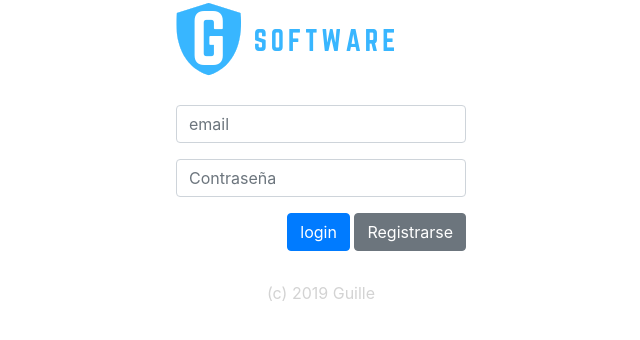
After one commit to guilledp/Proyecto, a PHP site: page /login.php in a window 1280 px wide. The commit adds this page. Shown: the top 340 px of the page, without its empty margins (319-959 px from the left). Run offline with PHP 8.4, Linux system fonts and the light colour scheme.

Commit message:
Validacion de formulario Login agregada

```diff
--- /dev/null
+++ b/login.php
@@ -0,0 +1,85 @@
+<?php
+$emailVacio = '';
+$passVacio = '';
+$formatoIncorrecto = '';
+
+
+if ($_POST) {
+
+  $email = $_POST['email'];
+  $pass = $_POST['pass'];
+
+  if (empty($email)) {
+  $emailVacio = "*Debe ingresar un email";}
+  elseif(!filter_var($email, FILTER_VALIDATE_EMAIL)) {
+  $formatoIncorrecto = "*el formato es incorrecto, debe ser nombre@ejemplo.com";
+  }
+
+  if (empty($pass)) {
+  $passVacio = "*Debe ingresar una contraseña";
+  }
+
+
+
+  echo $emailVacio . $passVacio . $formatoIncorrecto;
+
+}
+
+
+
+?>
+
+
+<!DOCTYPE html>
+<html lang="en" dir="ltr">
+  <head>
+    <meta charset="utf-8">
+    <link rel="stylesheet" href="https://stackpath.bootstrapcdn.com/bootstrap/4.3.1/css/bootstrap.min.css" integrity="sha384-ggOyR0iXCbMQv3Xipma34MD+dH/1fQ784/j6cY/iJTQUOhcWr7x9JvoRxT2MZw1T" crossorigin="anonymous">
+    <link rel="stylesheet" href="css/styles.css">
+    <meta name="viewport" content="width=device-width, initial-scale=1.0">
+    <link href="https://unpkg.com/ionicons@4.5.10-0/dist/css/ionicons.min.css" rel="stylesheet">
+
+    <title>Mi perfil</title>
+  </head>
+
+  <body>
+
+      <div class="row login">
+
+        <form action="login.php" method="post" class="col-md-5 col-xl-3">
+
+          <div class="logo">
+            <img src="img\G-LOGO.png" alt="">
+          </div>
+
+            <div class="form-group">
+              <input type="email" class="form-control" id="email" name="email" placeholder="email">
+            </div>
+
+            <div class="form-group">
+              <input type="password" class="form-control" id="pass" name="pass" placeholder="Contraseña" >
+            </div>
+
+
+          <div class="botones">
+
+            <!-- <button type="login" class="btn btn-secondary">Registrarse </button>
+            <button type="login" class="btn btn-primary">Login</button> -->
+            <input type="submit" class="btn btn-primary" value="login" >
+            <a href="register.php" class="btn btn-secondary" >Registrarse</a>
+
+          </div>
+
+          <footer>
+
+            (c) 2019 Guille
+
+          </footer>
+
+        </form>
+
+      </div>
+
+
+  </body>
+</html>
--- a/register.html
+++ b/register.php
@@ -53,8 +53,8 @@
             <!-- <button type="login" class="btn btn-secondary">Registrarse </button>
             <button type="login" class="btn btn-primary">Login</button> -->
 
-            <a href="login.html" class="btn btn-secondary" >login</a>
-            <a href="register.html" class="btn btn-primary" >Registrarse</a>
+            <a href="login.php" class="btn btn-secondary" >login</a>
+            <a href="register.php" class="btn btn-primary" >Registrarse</a>
 
             <div class="terminos">
               <label class="" for="check1">Acepto los terminos</label>
```
Also changed, not shown: index.php (renamed from index.html, +4 -8 lines), login.html (deleted, +0 -53 lines), profile.php (renamed from profile.html, +5 -5 lines).
